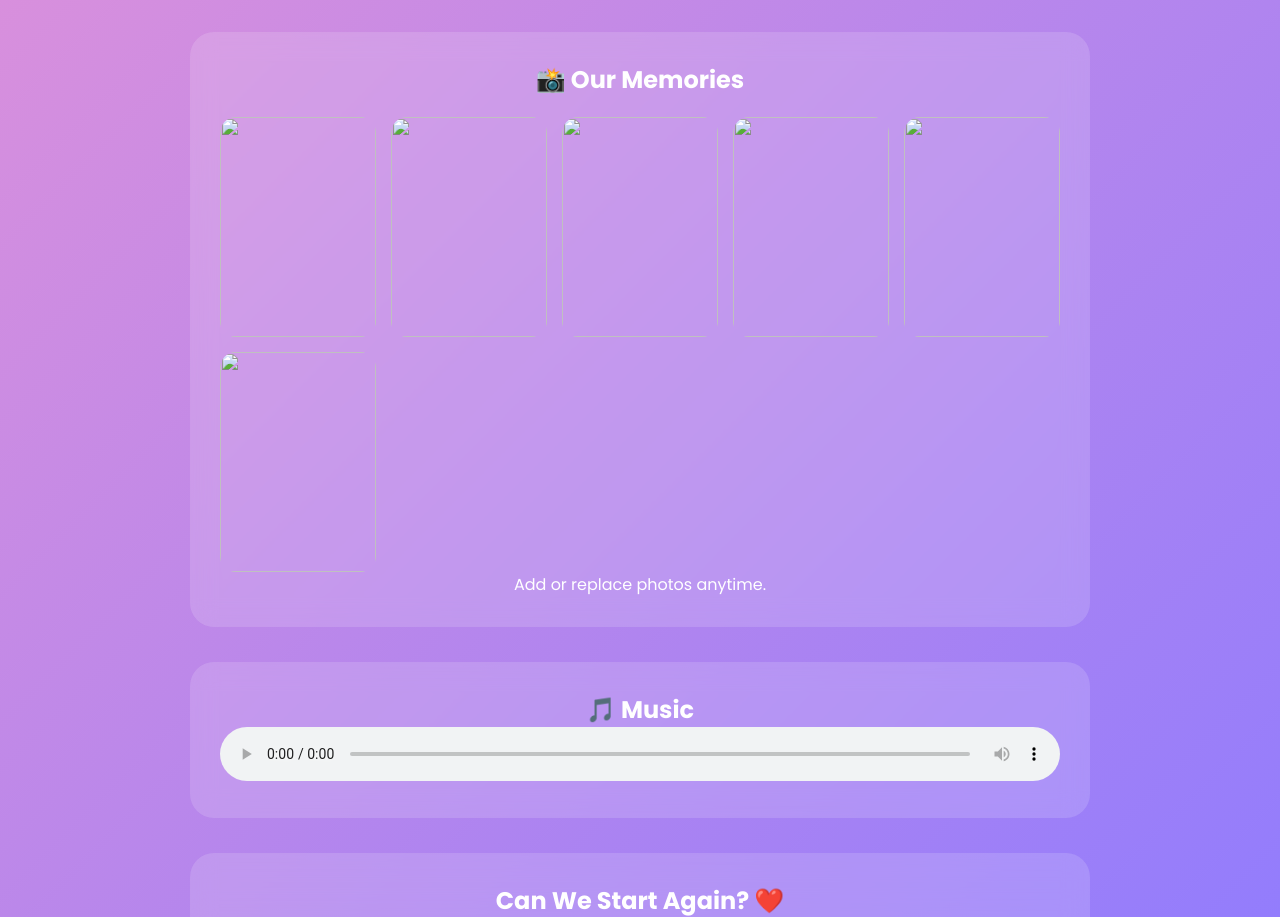
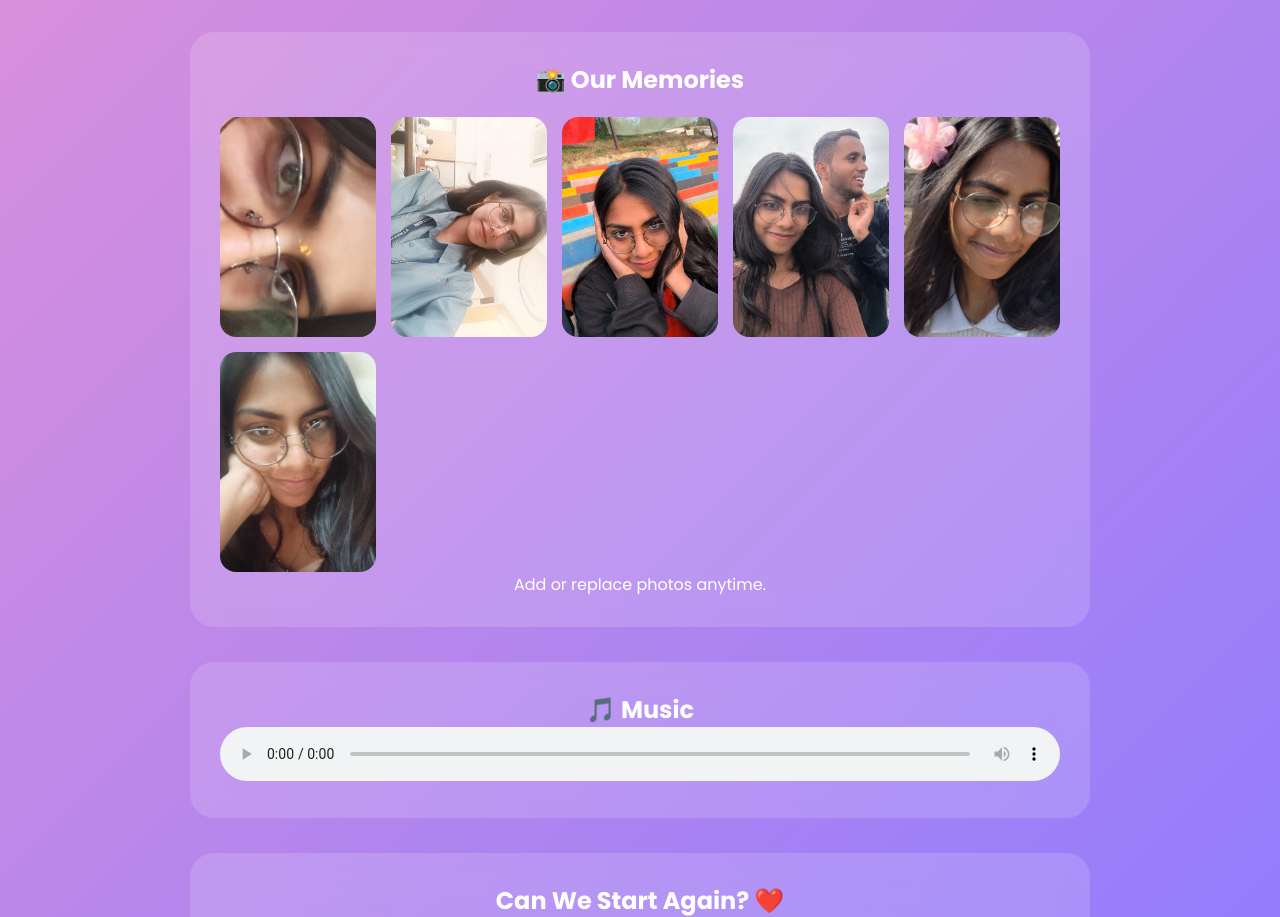
Before and after one commit to Black-Devil2006/Sorry-Harshii, a plain HTML site: page index.html in a window 1280 px wide. Shown: the part 1233-2150 px from the top of the page. Drawn offline with Linux system fonts and the light colour scheme.

Commit message:
Update image and audio source paths in index.html

```diff
--- a/index.html
+++ b/index.html
@@ -33,12 +33,12 @@ I don't expect instant forgiveness.<br><br>
 <section class="card">
 <h2>📸 Our Memories</h2>
 <div class="gallery">
-<img src="images/photo1.jpg">
-<img src="images/photo2.jpg">
-<img src="images/photo3.jpg">
-<img src="images/photo4.jpg">
-<img src="images/photo5.jpg">
-<img src="images/photo6.jpg">
+<img src="photo1.jpg" >
+<img src="photo2.jpg" >
+<img src="photo3.jpg" >
+<img src="photo4.jpg" >
+<img src="photo5.jpg">
+<img src="photo6.jpg">
 </div>
 <p>Add or replace photos anytime.</p>
 </section>
@@ -46,7 +46,7 @@ I don't expect instant forgiveness.<br><br>
 <section class="card">
 <h2>🎵 Music</h2>
 <audio controls>
-<source src="music/apologize.mpeg" type="audio/mpeg">
+<source src="apologize.mpeg" >
 </audio>
 </section>
 
```
